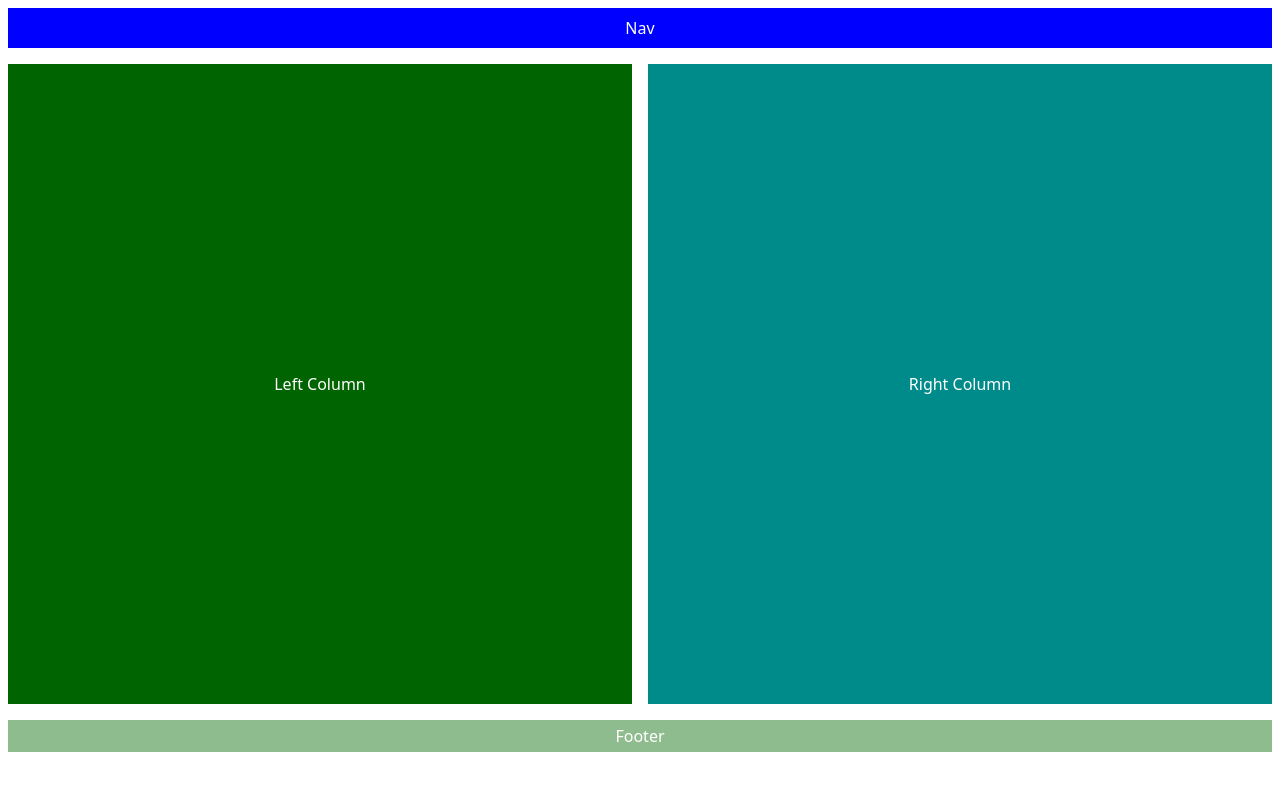
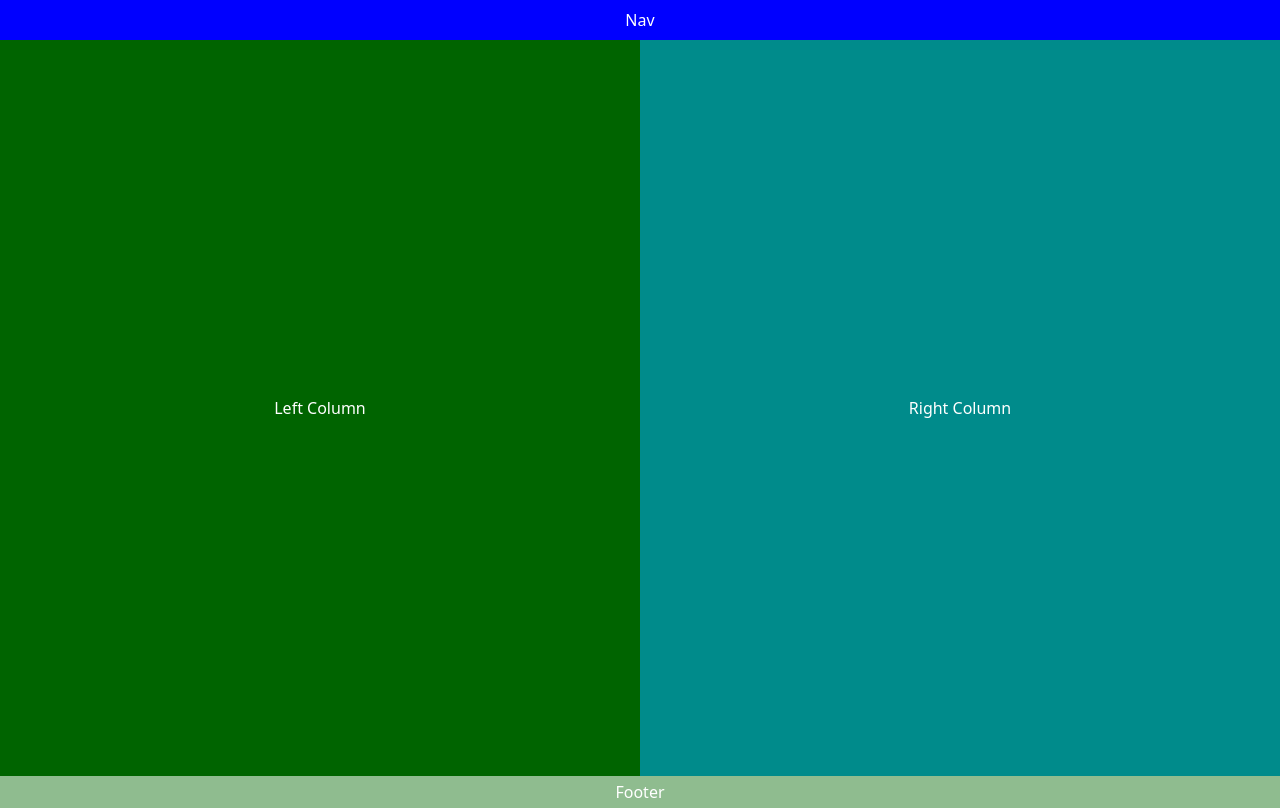
Before and after one commit to jraedaniels2/collab-practice, a plain HTML site: page index.html in a window 1280 px wide. Drawn offline with nearby package versions, Linux system fonts and the light colour scheme.

Commit message:
removed gutter and margins

```diff
--- a/css/styles.css
+++ b/css/styles.css
@@ -10,13 +10,12 @@
     background-color: blue;
     min-height: 4vh;
     color: white;
-    margin: 1vh;
+
 }
 
 .left {
     display: flex;
     background-color: darkgreen;
-    margin: 1vh;
     color: white;
     justify-content: center;
     align-items: center;
@@ -26,11 +25,10 @@
 .right {
     display: flex;
     background-color: darkcyan;
-    margin: 1vh;
     color: white;
     justify-content: center;
     align-items: center;
-    min-height: 80vh;
+    min-height: 92vh;
 }
 
 .foot {
@@ -40,5 +38,4 @@
     background-color:darkseagreen;
     min-height: 4vh;
     color: white;
-    margin: 1vh;
 }
```
Also changed, not shown: index.html (+0 -1 lines).
